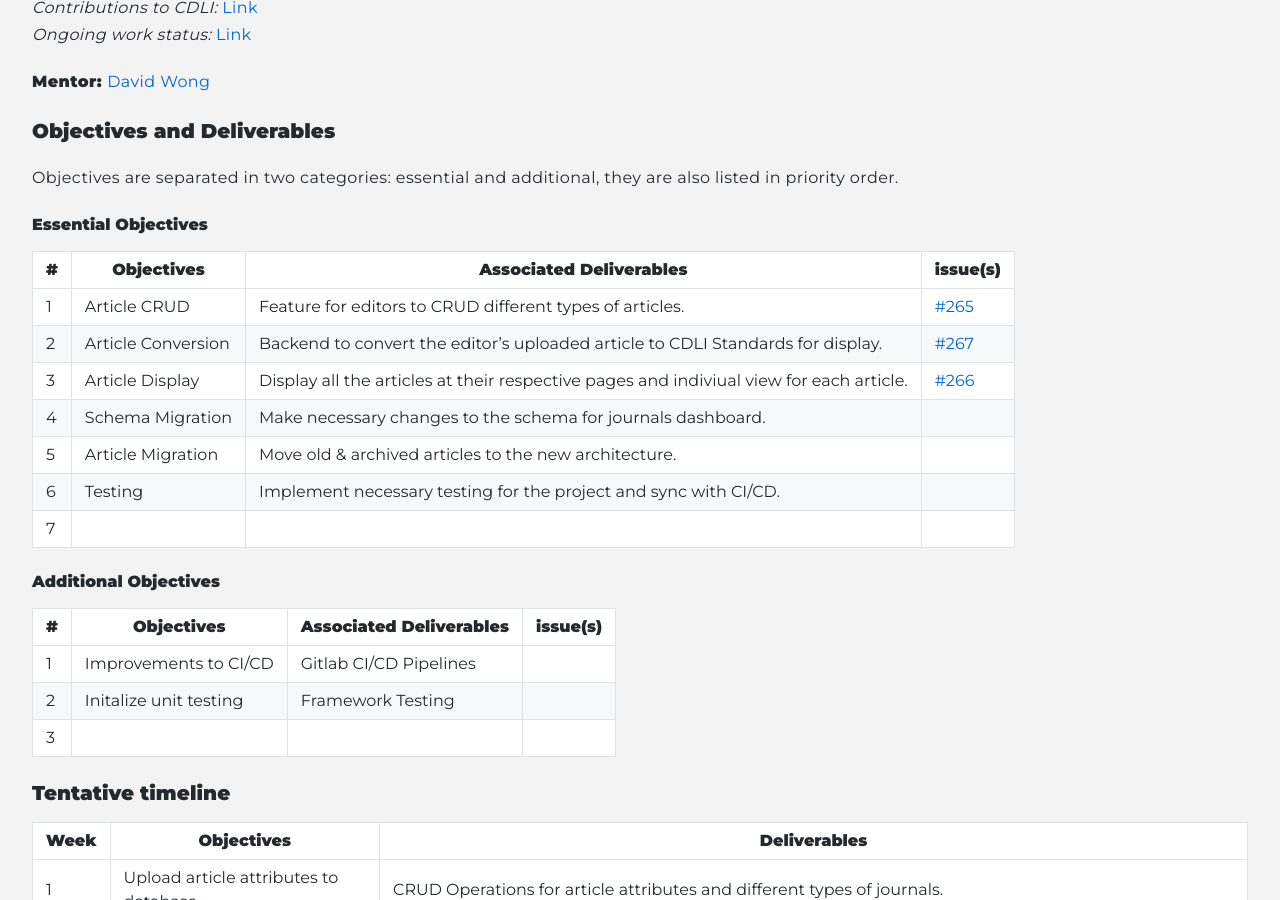
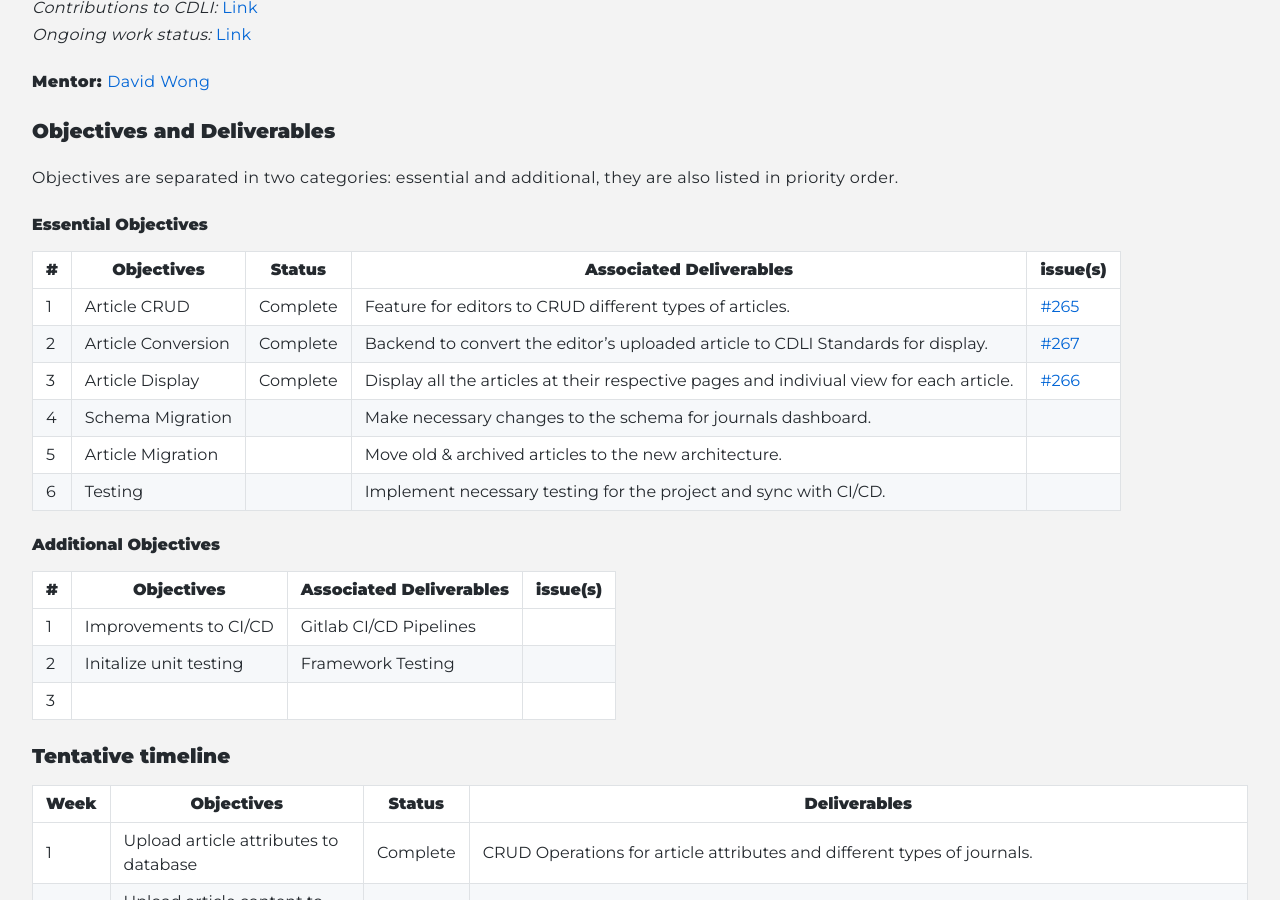
Before and after one commit to cdli-gh/blog, a Jekyll site: the page built from _blog/gsoc20/journals/index.md, in a window 1280 px wide and 900 px high, scrolled down 715 px. Built offline with Jekyll 4.4.1, drawn with Linux system fonts in a browser that asks for light colours; Markdown is read by kramdown in place of the engine named in the settings; some of the changed text lies outside the part shown.

Commit message:
Update index.md

```diff
--- a/_blog/gsoc20/journals/index.md
+++ b/_blog/gsoc20/journals/index.md
@@ -32,15 +32,14 @@ Objectives are separated in two categories: essential and additional, they are a
 
 #### Essential Objectives
 
-| \#  | Objectives         | Associated Deliverables                                                         | issue(s) |
-| --- | ------------------ | ------------------------------------------------------------------------------- | -------- |
-| 1   | Article CRUD     | Feature for editors to CRUD different types of articles.                      |  <a target="_blank" href='https://gitlab.com/cdli/framework/-/issues/265'>#265</a>        |
-| 2   | Article Conversion | Backend to convert the editor's uploaded article to CDLI Standards for display. |   <a target="_blank" href='https://gitlab.com/cdli/framework/-/issues/267'>#267</a>       |
-| 3   | Article Display    | Display all the articles at their respective pages and indiviual view for each article.|   <a target="_blank" href='https://gitlab.com/cdli/framework/-/issues/266'>#266</a>       |
-| 4   | Schema Migration   | Make necessary changes to the schema for journals dashboard.                    |          |
-| 5   | Article Migration  | Move old & archived articles to the new architecture.                           |          |
-| 6   | Testing            | Implement necessary testing for the project and sync with CI/CD.                |          |
-| 7   |                    |
+| \#  | Objectives         | Status | Associated Deliverables                                                         | issue(s) |
+| --- | ------------------ | -------- | ------------------------------------------------------------------------------- | -------- |
+| 1   | Article CRUD     | Complete|Feature for editors to CRUD different types of articles.                      |  <a target="_blank" href='https://gitlab.com/cdli/framework/-/issues/265'>#265</a>        |
+| 2   | Article Conversion |Complete |Backend to convert the editor's uploaded article to CDLI Standards for display. |   <a target="_blank" href='https://gitlab.com/cdli/framework/-/issues/267'>#267</a>       |
+| 3   | Article Display    |Complete |Display all the articles at their respective pages and indiviual view for each article.|   <a target="_blank" href='https://gitlab.com/cdli/framework/-/issues/266'>#266</a>       |
+| 4   | Schema Migration   | |Make necessary changes to the schema for journals dashboard.                    |          |
+| 5   | Article Migration  | |Move old & archived articles to the new architecture.                           |          |
+| 6   | Testing            | |Implement necessary testing for the project and sync with CI/CD.                |          |
 
 #### Additional Objectives
 
@@ -52,18 +51,18 @@ Objectives are separated in two categories: essential and additional, they are a
 
 ### Tentative timeline
 
-| Week | Objectives                            | Deliverables                                                                                           |
-| ---- | ------------------------------------- | ------------------------------------------------------------------------------------------------------ |
-| 1    | Upload article attributes to database | CRUD Operations for article attributes and different types of journals.                                |
-| 2    | Upload article content to database    | Controllers to manage authors and article content/HTML to the database |
-| 3    | Display varioues types of articles    | Make Different pages for different types of articles.                                                  |
-| 4    | Migration of article                  | Migrate old CDLI articles to new schema and display                                                    |
-| 5    | Testing                               | Testing Implementations of Milestone 1 i.e Week 1 to week 4                                                                |
-| 6    | Convert articles at editor Dashboard. | Build latex tex to HTML converters.                                           |
-| 7    | Convert articles at editor Dashboard. | Finishing the latex tex to HTML conversion for journals.                                               |
-| 8    | Display of article content            | Display of HTML Content of the journal (Individually)                                                  |
-| 9    | Testing                               | Testing Implementations of Milestone 2 i.e Week 6 to week 8.                                                                |
-| 10   | Integration Testing                   | Testing the data variation to the database with article content and integration with other modules.    |
-| 11   | Unit Testing                          | Initalize unit testing for CDLI Framework and write possible tests journals dashboard                  |
-| 12   | Improvements                          | Manually test the entire journal dashboard, ready the project for submission and document necessary details (CKEditor, pdf2html and tests). |
-| 13   | Finishing the project                 | Testing the project and making release/production ready.                                               |
+| Week | Objectives                            |Status |Deliverables                                                                                           |
+| ---- | ------------------------------------- |------ |------------------------------------------------------------------------------------------------------ |
+| 1    | Upload article attributes to database | Complete|CRUD Operations for article attributes and different types of journals.                                |
+| 2    | Upload article content to database    | Complete|Controllers to manage authors and article content/HTML to the database |
+| 3    | Display varioues types of articles    | Complete|Make Different pages for different types of articles.                                                  |
+| 4    | Migration of article                  | Complete|Migrate old CDLI articles to new schema and display                                                    |
+| 5    | Testing                               |Complete |Testing Implementations of Milestone 1 i.e Week 1 to week 4                                                                |
+| 6    | Convert articles at editor Dashboard. |Complete |Build latex tex to HTML converters.                                           |
+| 7    | Convert articles at editor Dashboard. |Complete |Finishing the latex tex to HTML conversion for journals.                                               |
+| 8    | Display of article content            |Complete |Display of HTML Content of the journal (Individually)                                                  |
+| 9    | Testing                               |Complete |Testing Implementations of Milestone 2 i.e Week 6 to week 8.                                                                |
+| 10   | Integration Testing                   | |Testing the data variation to the database with article content and integration with other modules.    |
+| 11   | Unit Testing                          | |Initalize unit testing for CDLI Framework and write possible tests journals dashboard                  |
+| 12   | Improvements                          | |Manually test the entire journal dashboard, ready the project for submission and document necessary details (CKEditor, pdf2html and tests). |
+| 13   | Finishing the project                 | |Testing the project and making release/production ready.                                               |
```
